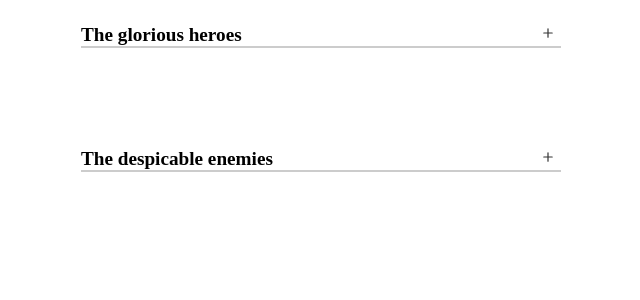
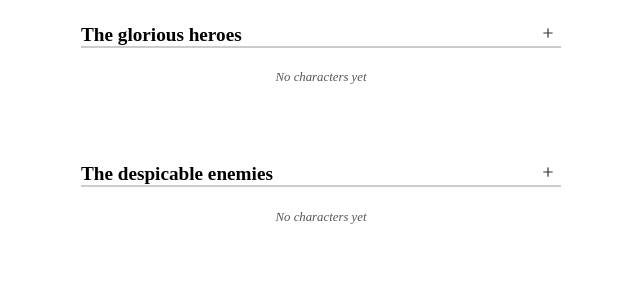
Before and after one commit to maradotwebp/initiative, a Vue app: page / in a window 1280 px wide. Shown: the top 300 px of the page, without its empty margins (319-959 px from the left). Built offline with nearby package versions, Linux system fonts and the light colour scheme; a web font is replaced by a local one.

Commit message:
add empty list info

```diff
--- a/src/components/CharacterCreatorList.vue
+++ b/src/components/CharacterCreatorList.vue
@@ -44,6 +44,7 @@ const emit = defineEmits<{
           </template>
         </Character>
       </TransitionGroup>
+      <div v-if="!characters?.length" class="empty-list-info">No characters yet</div>
     </div>
   </div>
 </template>
@@ -67,6 +68,14 @@ const emit = defineEmits<{
 
 .list > * + * {
   margin-top: .8em;
+}
+
+.empty-list-info {
+  font-size: 0.8em;
+  font-style: italic;
+  margin: auto;
+  width: fit-content;
+  color: #000000aa;
 }
 
 .list-move,
```
